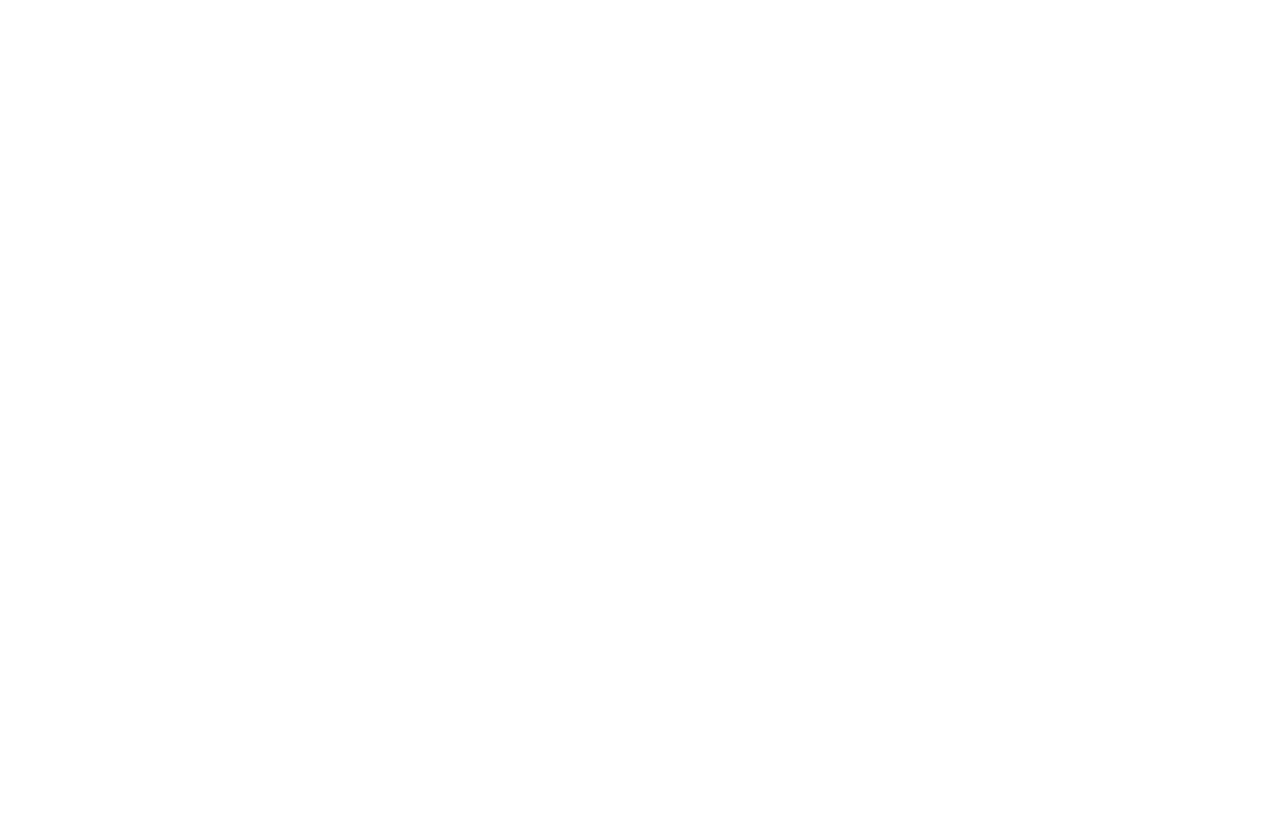
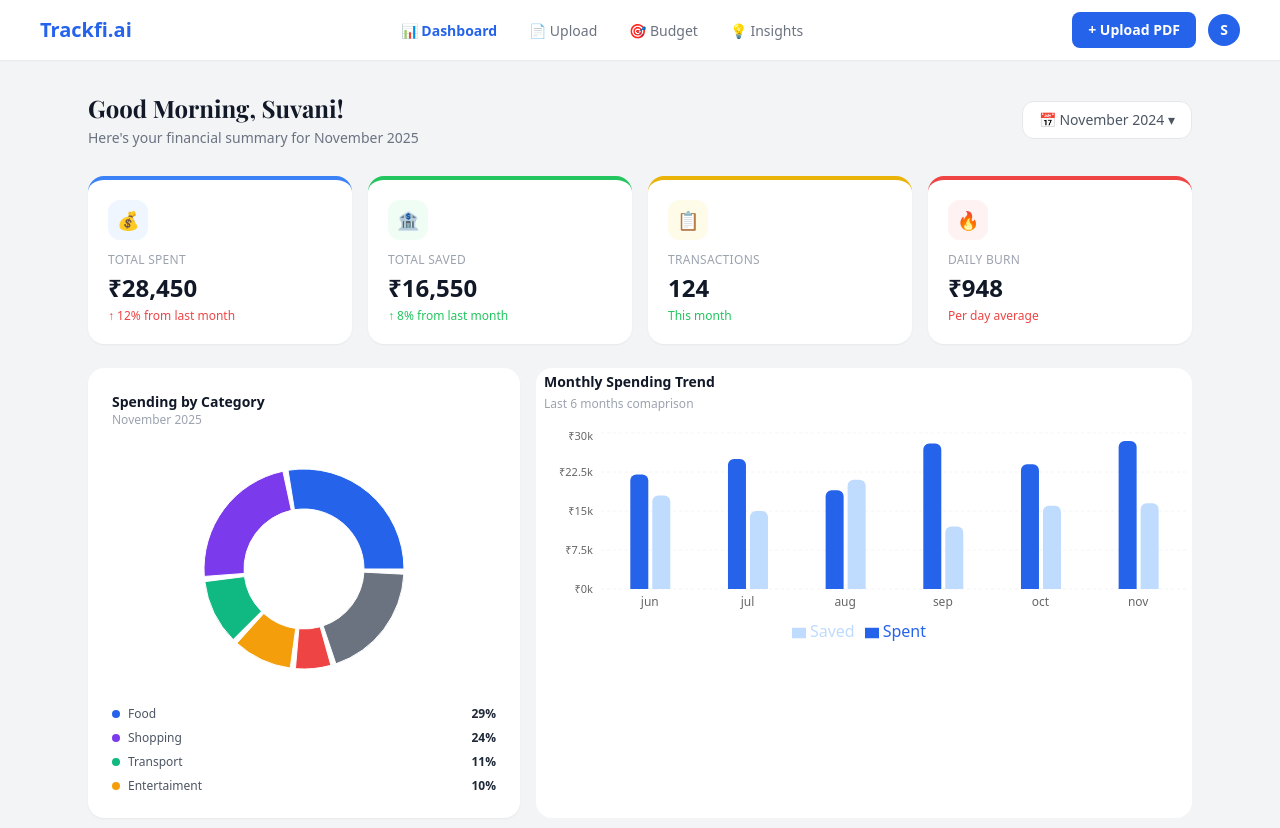
Before and after one commit to Suvani04/personal-finance-copilot, a React (Vite) app: page /dashboard in a window 1280 px wide. Before the commit this address had no page. Shown: the top 828 px of the page. Before the commit the page ends 800 px from the top, so only its background shows below. Built offline with nearby package versions, Linux system fonts and the light colour scheme.

Commit message:
working on dashboard ui

```diff
--- a/src/App.jsx
+++ b/src/App.jsx
@@ -2,6 +2,7 @@
 import Login from './pages/Login'
 import Register from './pages/Register'
 import Upload from './pages/Upload'
+import Dashboard from './pages/Dashboard'
 
 const App = () => {
   return (
@@ -9,6 +10,7 @@
       <Route path="/" element={<Login />} />
       <Route path="/register" element={<Register/>} />
       <Route path="/upload" element={<Upload/>}/>
+      <Route path="/dashboard" element={<Dashboard/>}/>
     </Routes>
   )
 }
--- a/src/pages/Dashboard.jsx
+++ b/src/pages/Dashboard.jsx
@@ -1,9 +1,278 @@
-import React from "react";
+import {PieChart,Pie,Cell, BarChart,Bar, XAxis ,YAxis, CartesianGrid,Tooltip,Legend,ResponsiveContainer} from 'recharts'
 
 const Dashboard =() =>{
+  const pieData =[
+    {name:'Food', value:29,color:'#2563EB' },
+    {name:'Shopping', value:24,color:'#7C3AED' },
+    {name:'Transport', value:11,color:'#10B981' },
+    {name:'Entertaiment', value:10,color:'#F59E0B' },
+    {name:'Health', value:6,color:'#EF4444' },
+    {name:'other', value:20,color:'#6B7280' },
+  ]
+  const barData =[
+    {month:'jun', spent: 22000, saved: 18000},
+    {month:'jul', spent: 25000 , saved: 15000 },
+    {month:'aug', spent: 19000, saved: 21000},
+    {month:'sep', spent: 28000, saved: 12000},
+    {month:'oct', spent: 24000, saved: 16000},
+    {month:'nov', spent: 28450, saved: 16500},
+  ]
+
+  const transactions= [
+    {icon:'🍕' ,name:'Swiggy Order',
+      date:'Today, 1:30 PM',
+      category: 'Food',
+      categoryColor: '#FEF3C7',
+      categoryText: '#D97706',
+      amount:'-450',type:'debit'
+    },
+    {icon: '🛍️', name: 'Amazon Purchase',
+      date: 'Yesterday, 4:20 PM',
+      category: 'Shopping',
+      categoryColor: '#EDE9FE',
+      categoryText: '#7C3AED',
+      amount: '-₹1,299', type: 'debit'
+    },
+    { icon: '💰', name: 'Salary Credit',
+      date: '01 Nov, 9:00 AM',
+      category: 'Income',
+      categoryColor: '#DCFCE7',
+      categoryText: '#16A34A',
+      amount: '+₹45,000', type: 'credit'
+    },
+    { icon: '🎬', name: 'Netflix',
+      date: '28 Oct, 11:00 AM',
+      category: 'Entertainment',
+      categoryColor: '#FEE2E2',
+      categoryText: '#DC2626',
+      amount: '-₹499', type: 'debit'
+    },
+    { icon: '🚗', name: 'Uber Trip',
+      date: '27 Oct, 8:45 AM',
+      category: 'Transport',
+      categoryColor: '#DBEAFE',
+      categoryText: '#2563EB',
+      amount: '-₹280', type: 'debit'
+    },
+  ]
   return(
-    <div>
-        <h2>Dashboard Page</h2>
+    <div className="bg-gray-100 min-h-screen" >
+      <nav className="bg-white px-10 py-3 flex
+       items-center justify-between shadow-sm sticky top-0 z-50">
+        <h1 className=" font-bold text-xl text-blue-600">Trackfi.ai</h1>
+        <ul className="flex gap-8 list-none">
+          <li>
+            <a href="/dashboard" className="text-blue-600 font-semibold text-sm"> 📊 Dashboard</a>
+          </li>
+          <li>
+            <a href="/upload" className="text-gray-500 text-sm">📄 Upload</a>
+          </li>
+          <li>
+            <a href="/upload" className="text-gray-500 text-sm">🎯 Budget</a>
+          </li>
+          <li>
+            <a href="/upload" className="text-gray-500 text-sm">💡 Insights</a>
+          </li>
+        </ul>
+       <div className="flex items-center gap-3">
+        <button className="bg-blue-600 text-white px-4 py-2 rounded-lg text-sm font-semibold">
+          + Upload PDF
+        </button>
+
+        <button>
+          <div className="w-8 h-8  bg-blue-600 rounded-full
+        flex items-center justify-center text-white font-semibold text-sm">
+          S
+        </div>
+        </button>
+       </div>
+      </nav>
+
+      <div className="max-w-6xl mx-auto py-8 px-6">
+        <div className=" flex items-center justify-between mb-7">
+          <div>
+            <h1 className="font-bold font-playfair text-2xl text-gray-900">
+              Good Morning, Suvani!
+            </h1>
+            <p className="text-sm text-gray-500 mt-1">
+              Here's your financial summary for November 2025</p>
+          </div>
+          <button className="flex items-center gap-2 bg-white border border-gray-200
+          rounded-xl px-4 py-2 text-sm text-gray-600 font-medium">
+            📅 November 2024 ▾
+          </button>
+        </div>
+
+        <div className="grid grid-cols-4 gap-4 mb-6">
+          <div className=" bg-white rounded-2xl p-5 shadow-sm border-t-4 border-blue-500">
+            <div className="w-10 h-10 bg-blue-50 rounded-xl flex items-center justify-center text-lg mb-3">
+                     💰
+            </div>
+            <p className="text-xs text-gray-400 uppercase tracking-wide mb-1">
+              Total Spent
+            </p>
+            <p className="text-2xl font-bold text-gray-900 mb-1">
+              ₹28,450
+            </p>
+            <p className="text-xs text-red-500 font-medium">
+              ↑ 12% from last month
+            </p>
+          </div>
+
+          <div className="bg-white rounded-2xl p-5 shadow-sm border-t-4 border-green-500">
+            <div className="w-10 h-10 bg-green-50
+                            rounded-xl flex items-center justify-center text-lg mb-3">
+                🏦
+            </div>
+            <p className="text-xs text-gray-400 uppercase tracking-wide mb-1">
+              Total Saved
+            </p>
+            <p className="text-2xl font-bold
+               text-gray-900 mb-1">
+              ₹16,550
+            </p>
+            <p className="text-xs text-green-500
+                font-medium">
+              ↑ 8% from last month
+            </p>
+          </div>
+
+          <div className="bg-white rounded-2xl p-5 shadow-sm border-t-4 border-yellow-500">
+            <div className="w-10 h-10 bg-yellow-50
+                rounded-xl flex  items-center justify-center text-lg mb-3">
+              📋
+            </div>
+            <p className="text-xs text-gray-400 uppercase tracking-wide mb-1">
+              Transactions
+            </p>
+            <p className="text-2xl font-bold text-gray-900 mb-1">
+              124
+            </p>
+            <p className="text-xs text-green-500 font-medium">
+              This month
+            </p>
+          </div>
+
+          <div className="bg-white rounded-2xl
+              p-5 shadow-sm border-t-4 border-red-500">
+            <div className="w-10 h-10 bg-red-50
+                rounded-xl flex items-center justify-center text-lg mb-3">
+              🔥
+            </div>
+            <p className="text-xs text-gray-400 uppercase tracking-wide mb-1">
+              Daily Burn
+            </p>
+            <p className="text-2xl font-bold text-gray-900 mb-1">
+              ₹948
+            </p>
+            <p className="text-xs text-red-500 font-medium">
+              Per day average
+            </p>
+          </div>
+
+        </div>
+
+        <div className="grid grid-cols-5 gap-4 mb-6">
+          <div className="col-span-2 bg-white rounded-2xl p-6 shadow-sm min-h-[400px]">
+            <h3 className="text-sm font-semibold text-gray-900 mb-1s">
+              Spending by Category
+            </h3>
+            <p className="text-gray-400 text-xs mb-4">
+              November 2025
+            </p>
+            <ResponsiveContainer width="100%" height={250}>
+
+              <PieChart>
+                <Pie
+                  data={pieData}
+                  cx="50%"
+                  cy="50%"
+                  innerRadius={60}
+                  outerRadius={100}
+                  paddingAngle={3}
+                  dataKey="value"
+                  >{pieData.map((entry, index)=>(
+                  <Cell key={index} fill={entry.color}/>
+                ))}</Pie>
+                <Tooltip formatter={(value)=> value+ '%'}/>
+              </PieChart>
+            </ResponsiveContainer>
+
+            <div className="mt-3 space-y-2">
+              {pieData.slice(0,4).map((item,i)=>(
+                <div key={i}
+                  className="flex items-center gap-2">
+                  <div className="w-2 h-2 rounded-full"
+                   style={{background: item.color}}>
+                  </div>
+
+                  <span className="text-xs text-gray-600 flex-1">
+                    {item.name}
+                  </span>
+                    <span className="text-xs font-semibold text-gray-800">
+                    {item.value}%
+                  </span>
+              </div>
+              ))}
+            </div>
+
+          </div>
+          <div className='col-span-3 bg-white rounded-2xl p-6-shadow-sm'>
+          <h1 className='text-sm font-semibold text-gray-900 ml-2 mt-1 mb-1'>Monthly Spending Trend</h1>
+          <p className="text-xs text-gray-400 ml-2 mb-4">
+              Last 6 months comaprison
+          </p>
+
+          <ResponsiveContainer width="100%" height={220}>
+            <BarChart data={barData}
+            barCategoryGap="30%">
+              <CartesianGrid strokeDasharray="3 3"
+              stroke="#F3F4F6" vertical={false}/>
+              <XAxis dataKey="month"
+                       tick={{fontSize: 12}}
+                       axisLine={false} tickLine={false} />
+                <YAxis
+                  tick={{fontSize: 11}}
+                  axisLine={false}
+                  tickLine={false}
+                  tickFormatter={(v) =>
+                  '₹' + v/1000 + 'k'} />
+
+                  <Tooltip
+  contentStyle={{
+    backgroundColor: '#1F2937',
+    border: 'none',
+    borderRadius: '12px',
+    color: 'white',
+    fontSize: '13px',
+    padding: '10px 14px'
+  }}
+  formatter={(value, name) => [
+    '₹' + value.toLocaleString(),
+    name
+  ]}
+  cursor={{fill: 'rgba(37,99,235,0.1)'}}
+/>
+                {/* <Tooltip
+                  formatter={(v) =>
+                    '₹' + v.toLocaleString()}
+                />         */}
+                <Legend />
+                <Bar dataKey="spent"
+                     name="Spent"
+                     fill="#2563EB"
+                     radius={[6,6,0,0]} />
+                <Bar dataKey="saved"
+                     name="Saved"
+                     fill="#BFDBFE"
+                     radius={[6,6,0,0]} />
+            </BarChart>
+
+          </ResponsiveContainer>
+          </div>
+        </div>
+      </div>
+
     </div>
   )
 }
```
